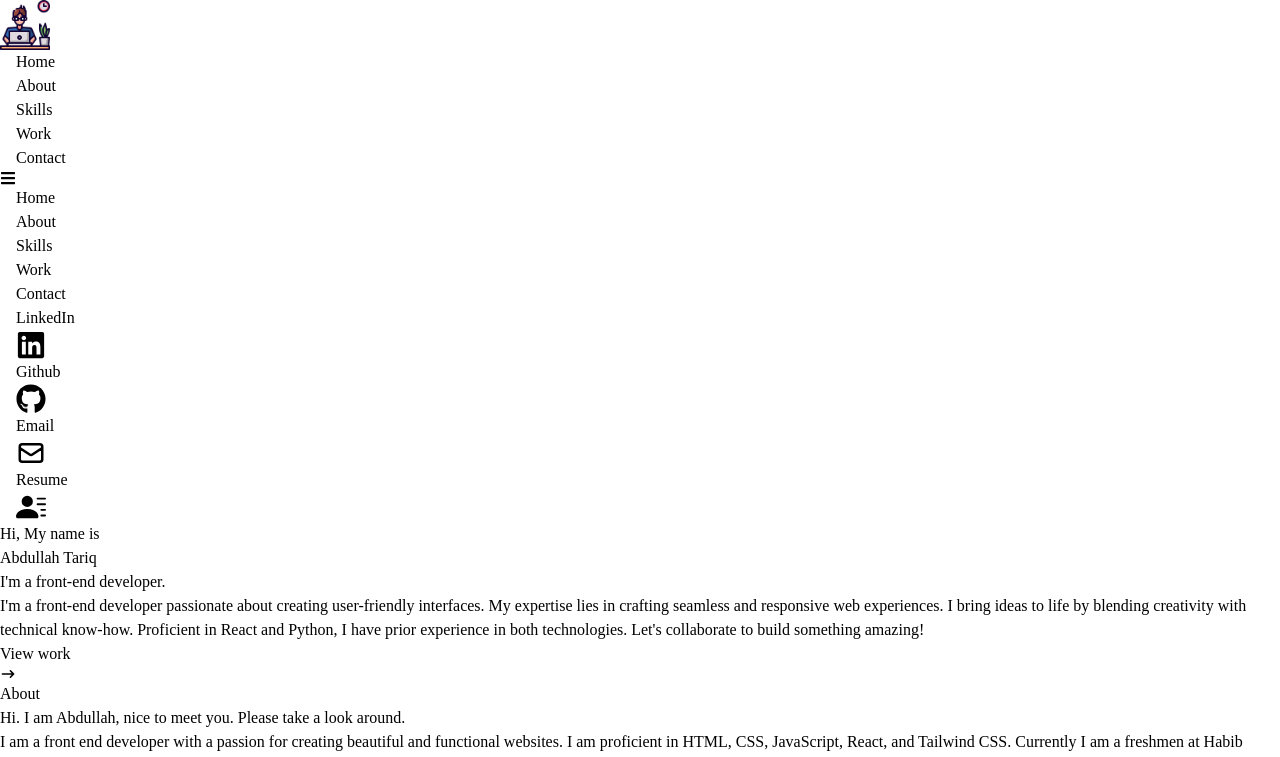
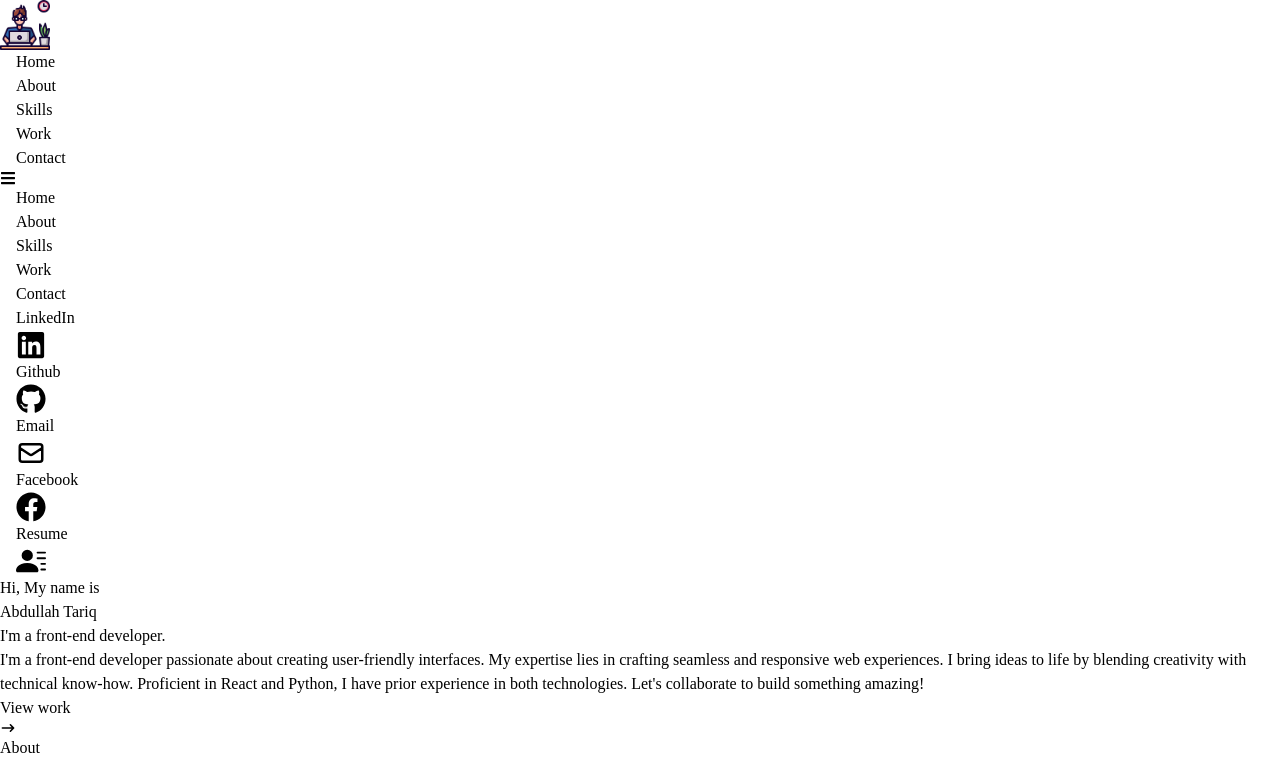
Before and after one commit to Abdullahprogramme/personal_portfolio, a React (Create React App) app: page / in a window 1280 px wide. Shown: the top 757 px of the page. Built offline with nearby package versions, Linux system fonts and the light colour scheme.

Commit message:
Update NavBar.js

```diff
--- a/src/Components/NavBar.js
+++ b/src/Components/NavBar.js
@@ -8,12 +8,6 @@ import {Link} from 'react-scroll';
 const NavBar = () => {
     const [nav, setnav] = useState(false);
     const handleclick = () => setnav(!nav);
-
-    // Function to handle the resume
-    const handleResumeOpen = () => {
-        const googleDriveLink = 'https://drive.google.com/file/d/1DLIkFBLb_Oan8yMJMmiQPBjjgnQejxb9/view?usp=sharing';
-        window.open(googleDriveLink, '_blank');
-    };
 
     return (
         <div className="fixed w-full h-[80px] flex justify-between items-center px-4 bg-[#0a192f] text-gray-300">
@@ -67,25 +61,31 @@ const NavBar = () => {
             <div className="hidden lg:flex fixed flex-col top-[35%] left-0 ">
                 <ul>
                     <li className="w-[160px] h-[60px] flex justify-between items-center ml-[-100px] hover:ml-[-10px] duration-300 bg-blue-600">
-                        <a className='flex justify-between items-center w-full text-gray-300' target='_blank' href='https://www.linkedin.com/in/abdullahtariq78/'>
+                        <a className='flex justify-between items-center w-full text-gray-300' target='_blank'  rel="noopener noreferrer" href='https://www.linkedin.com/in/abdullahtariq78/'>
                             LinkedIn <FaLinkedin size={30}/>
                         </a>
                     </li>
 
                     <li className="w-[160px] h-[60px] flex justify-between items-center ml-[-100px] hover:ml-[-10px] duration-300 bg-[#333333]">
-                        <a className='flex justify-between items-center w-full text-gray-300'target='_blank'  href='https://github.com/Abdullahprogramme'>
+                        <a className='flex justify-between items-center w-full text-gray-300' target='blank' rel="noopener noreferrer" href='https://github.com/Abdullahprogramme'>
                             Github <FaGithub size={30}/>
                         </a>
                     </li>
 
                     <li className="w-[160px] h-[60px] flex justify-between items-center ml-[-100px] hover:ml-[-10px] duration-300 bg-[#436850]">
-                        <a className='flex justify-between items-center w-full text-gray-300' target='_blank' href='mailto:abdtariq78@gmail.com'>
+                        <a className='flex justify-between items-center w-full text-gray-300' target='_blank' rel="noopener noreferrer" href='mailto:abdtariq78@gmail.com'>
                             Email <HiOutlineMail size={30}/>
                         </a>
                     </li>
 
                     <li className="w-[160px] h-[60px] flex justify-between items-center ml-[-100px] hover:ml-[-10px] duration-300 bg-[#565f69]">
-                        <a className='flex justify-between items-center w-full text-gray-300' target='_blank' href='https://drive.google.com/file/d/1DLIkFBLb_Oan8yMJMmiQPBjjgnQejxb9/view?usp=sharing'>
+                        <a className='flex justify-between items-center w-full text-gray-300' target='_blank' rel="noopener noreferrer" href='https://www.facebook.com/abdullah.tariq.7262'>
+                            Facebook <FaFacebook size={30}/>
+                        </a>
+                    </li>
+
+                    <li className="w-[160px] h-[60px] flex justify-between items-center ml-[-100px] hover:ml-[-10px] duration-300 bg-[#FC6736]">
+                        <a className='flex justify-between items-center w-full text-gray-300' target='_blank' rel="noopener noreferrer" href='https://drive.google.com/file/d/1DLIkFBLb_Oan8yMJMmiQPBjjgnQejxb9/view?usp=sharing'>
                             Resume <BsFillPersonLinesFill size={30}/>
                         </a>
                     </li>
```
